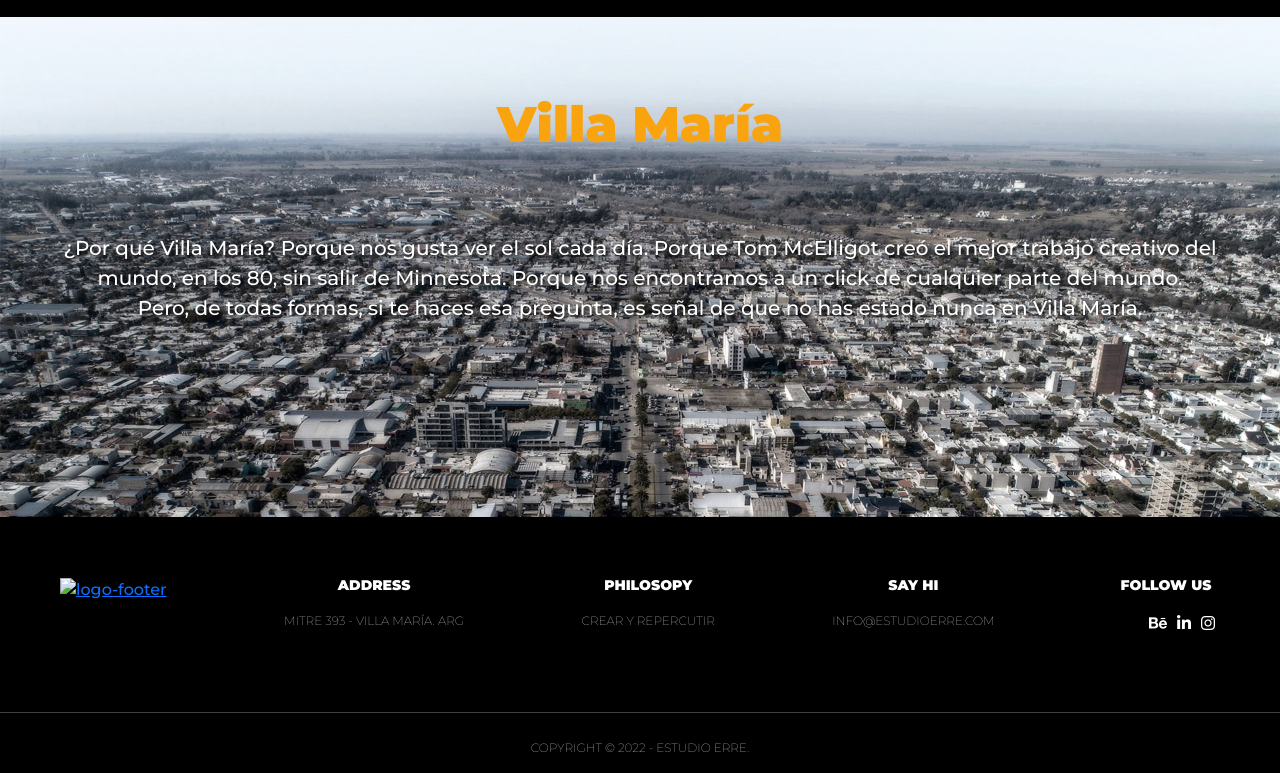
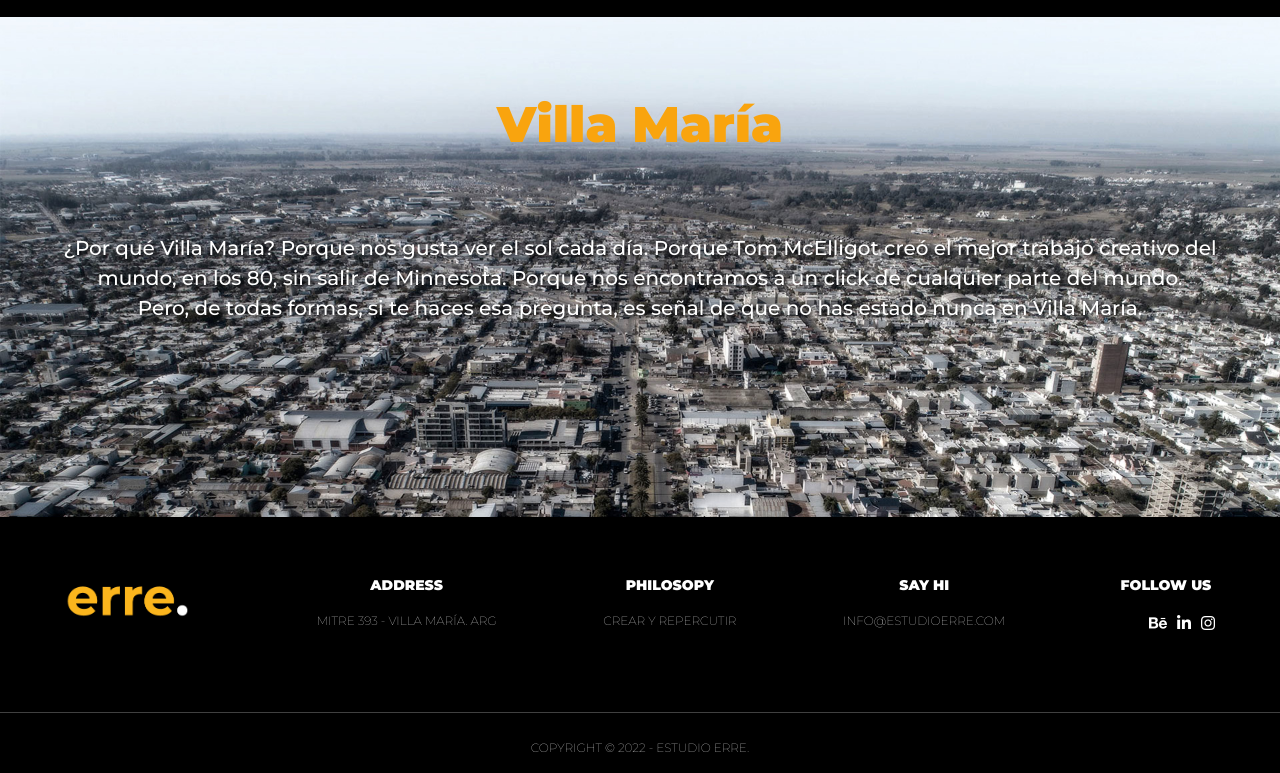
Before and after one commit to gabrielaperez86/entregaFinal-proyectoDesarrolloWeb-coderHouse, a website: page nosotros.html in a window 1280 px wide. Shown: the part 2044-2817 px from the top of the page. Drawn offline with nearby package versions, Linux system fonts and the light colour scheme; files that its build step writes are made by us from their sources; the site is published under a folder, as on GitHub Pages, so addresses that start at the root find nothing; files whose address does not match are found by name.

Commit message:
se modifico link de logo en footer

```diff
--- a/nosotros.html
+++ b/nosotros.html
@@ -151,7 +151,7 @@
             <div class="footer">
                 <div class="logo-footer">
                     <a href="./index.html">
-                        <img src="/img/logo-pie-pagina.png" alt="logo-footer" class="img-footer">
+                        <img src="img/logo-pie-pagina.png" alt="logo-footer" class="img-footer">
                     </a>
                 </div>
                 <div class="info-footer">
```
